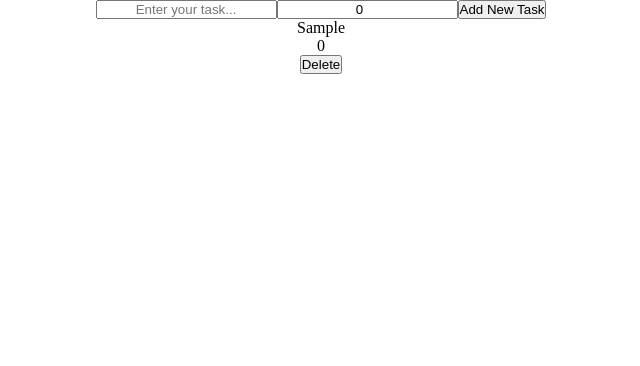
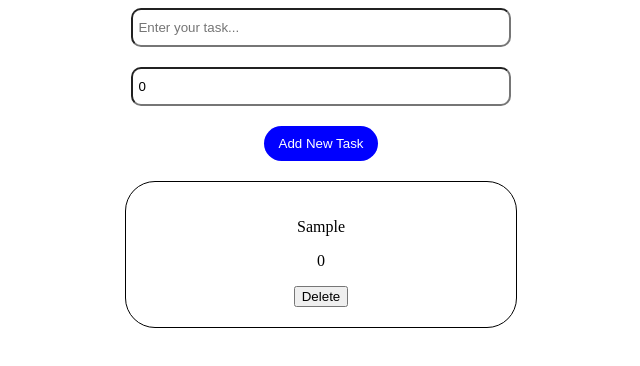
Before and after one commit to BatuhanKIRICI/React, a React (Create React App) app: page / in a window 1280 px wide. Both pictures are taken after typing "Sample" into the empty fields and a click on the button "Add New Task". Shown: the top 366 px of the page, without its empty margins (319-959 px from the left). Built offline with nearby package versions, Linux system fonts and the light colour scheme.

Commit message:
"Styling"

```diff
--- a/src/App.css
+++ b/src/App.css
@@ -1,6 +1,46 @@
-* {
+/* * {
   margin: 0;
   padding: 0;
   box-sizing: border-box;
   text-align: center;
+} */
+
+.main {
+  display: flex;
+  flex-direction: column;
+  width: 30%;
+  margin: auto;
 }
+
+.mainInput {
+  padding: 10px 5px;
+  border-radius: 10px;
+  margin-bottom: 20px;
+}
+
+.mainButton {
+  padding: 10px;
+  border: none;
+  border-radius: 30px;
+  background-color: blue;
+  color: white;
+  width: 30%;
+  margin: auto;
+}
+
+.todoCard {
+  display: flex;
+  flex-direction: row;
+  flex-wrap: wrap;
+  justify-content: center;
+  align-items: center;
+}
+
+.card {
+  width: 350px;
+  border: 1px solid black;
+  border-radius: 30px;
+  text-align: center;
+  padding: 20px;
+  margin: 20px;
+}
--- a/src/App.tsx
+++ b/src/App.tsx
@@ -27,8 +27,9 @@ const App: FC = () => {
 
   return (
     <div className="App">
-      <div>
+      <div className="main">
         <input
+          className="mainInput"
           type="text"
           value={task}
           name="task"
@@ -36,15 +37,18 @@ const App: FC = () => {
           onChange={handleChange}
         />
         <input
+          className="mainInput"
           type="number"
           value={workDay}
           name="workDay"
           placeholder="How many days to finish?..."
           onChange={handleChange}
         />
-        <button onClick={handleAdd}>Add New Task</button>
+        <button className="mainButton" onClick={handleAdd}>
+          Add New Task
+        </button>
       </div>
-      <div>
+      <div className="todoCard">
         {todoList.map((task: todoType, index: number) => {
           return <TodoItem key={index} task={task} deleteTask={handleDelete} />;
         })}
--- a/src/TodoItem.tsx
+++ b/src/TodoItem.tsx
@@ -8,7 +8,7 @@ type PropsType = {
 
 function TodoItem({ task, deleteTask }: PropsType) {
   return (
-    <div>
+    <div className="card">
       <div>
         <p>{task.taskName}</p>
         <p>{task.workDay}</p>
```
